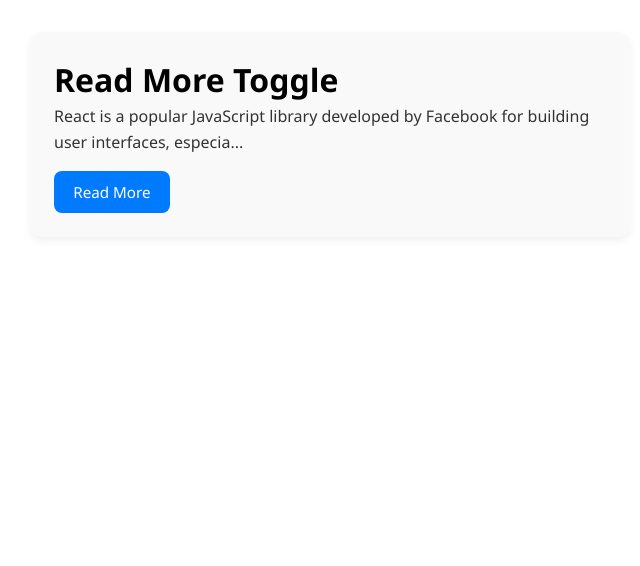
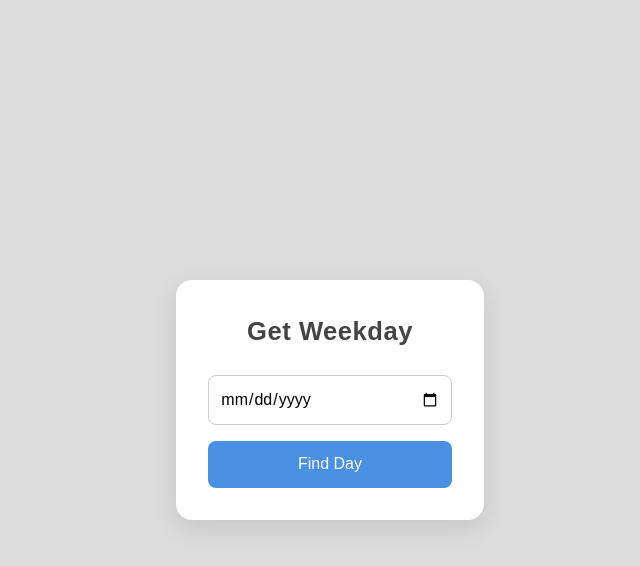
Before and after one commit to shubhamchasing/react-vite-prep, a React (Vite) app: page / in a window 1280 px wide. Shown: the top 566 px of the page, without its empty margins (310-950 px from the left). Built offline with nearby package versions, Linux system fonts and the light colour scheme.

Commit message:
feat: get weekday

```diff
--- a/src/App.jsx
+++ b/src/App.jsx
@@ -1,5 +1,6 @@
 import "./App.css";
-import ReadMoreToggle from "./Components/ReadMoreToggle";
+import GetWeekday from "./Components/GetWeekday";
+// import ReadMoreToggle from "./Components/ReadMoreToggle";
 // import BackToTop from "./Components/BackToTop";
 // import ColorExplorer from "./Components/ColorExplorer";
 // import AuthParent from "./Components/Authentication/AuthParent";
@@ -40,7 +41,7 @@ function App() {
   return (
     <>
       <div className="App">
-        <ReadMoreToggle />
+        <GetWeekday />
       </div>
     </>
   );
--- /dev/null
+++ b/src/Components/GetWeekday/index.jsx
@@ -0,0 +1,38 @@
+import { useState } from "react";
+import "./styles.css";
+
+export default function GetWeekday() {
+  const [dateInput, setDateInput] = useState("");
+  const [dayOfWeek, setDayOfWeek] = useState("");
+
+  const handleDateChange = (e) => setDateInput(e.target.value);
+
+  const findDayOfWeek = () => {
+    if (!dateInput) return;
+    const date = new Date(dateInput);
+    const options = { weekday: "long" };
+    const dayName = date.toLocaleDateString("en-US", options);
+    setDayOfWeek(dayName);
+  };
+
+  return (
+    <div className="container">
+      <h1>Get Weekday</h1>
+      <input
+        type="date"
+        data-testid="date-input"
+        value={dateInput}
+        onChange={handleDateChange}
+      />
+      <button data-testid="find-day-btn" onClick={findDayOfWeek}>
+        Find Day
+      </button>
+
+      {dayOfWeek && (
+        <div className="result" data-testid="result">
+          The date falls on <strong>{dayOfWeek}</strong>!
+        </div>
+      )}
+    </div>
+  );
+}
--- /dev/null
+++ b/src/Components/GetWeekday/styles.css
@@ -0,0 +1,97 @@
+body {
+  font-family: Arial, sans-serif;
+  background: gainsboro;
+  padding: 2rem;
+  color: #333;
+  min-height: 100vh;
+  display: flex;
+  align-items: center;
+  justify-content: center;
+  margin: 0;
+  transition: background 0.5s ease;
+  box-sizing: border-box;
+}
+
+.container {
+  background: white;
+  padding: 2rem;
+  border-radius: 1rem;
+  box-shadow: 0 8px 24px rgba(0, 0, 0, 0.1);
+  text-align: center;
+  animation: fadeIn 0.6s ease-out;
+}
+
+h1 {
+  font-size: 1.6rem;
+  margin-bottom: 1.5rem;
+  color: #444;
+  letter-spacing: 0.5px;
+}
+
+input {
+  width: 100%;
+  padding: 0.7rem;
+  font-size: 1rem;
+  border: 1px solid #ccc;
+  border-radius: 0.5rem;
+  transition: border 0.3s, box-shadow 0.3s;
+}
+
+input:focus {
+  border-color: #4a90e2;
+  box-shadow: 0 0 0 3px rgba(74, 144, 226, 0.2);
+  outline: none;
+}
+
+button {
+  width: 100%;
+  padding: 0.7rem;
+  background: #4a90e2;
+  color: white;
+  border: none;
+  border-radius: 0.5rem;
+  cursor: pointer;
+  font-size: 1rem;
+  margin-top: 1rem;
+  transition: background 0.3s ease, transform 0.2s ease;
+}
+
+button:hover {
+  background: #357ab7;
+  transform: scale(1.03);
+}
+
+button:active {
+  transform: scale(0.98);
+}
+
+.result {
+  margin-top: 1rem;
+  padding: 0.8rem;
+  background: #e0f7ff;
+  border-radius: 0.5rem;
+  font-weight: bold;
+  opacity: 0;
+  transform: translateY(-10px);
+  animation: slideFade 0.5s ease forwards;
+}
+
+/* Fade-in container animation */
+@keyframes fadeIn {
+  from {
+    opacity: 0;
+    transform: scale(0.95);
+  }
+  to {
+    opacity: 1;
+    transform: scale(1);
+  }
+}
+
+/* Smooth slide & fade-in for result */
+@keyframes slideFade {
+  to {
+    opacity: 1;
+    transform: translateY(0);
+  }
+}
```
